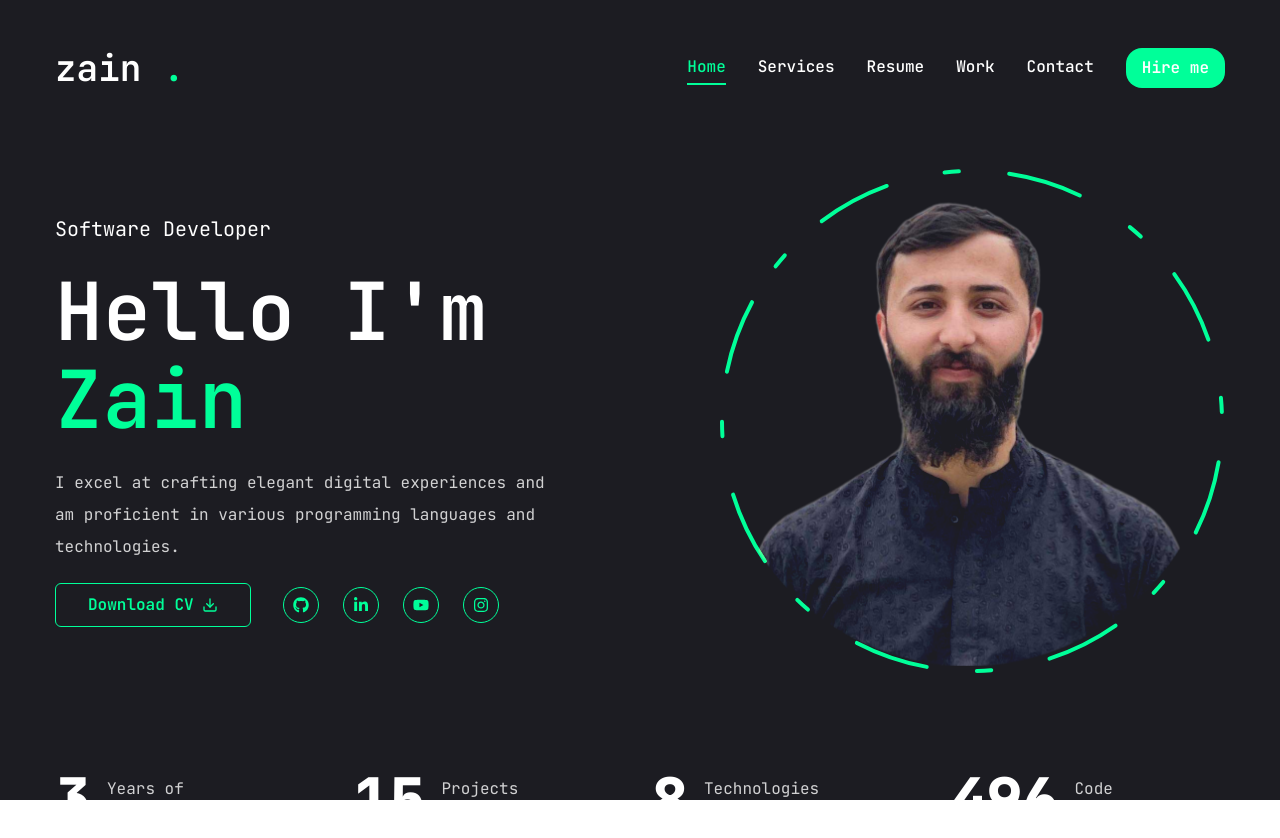
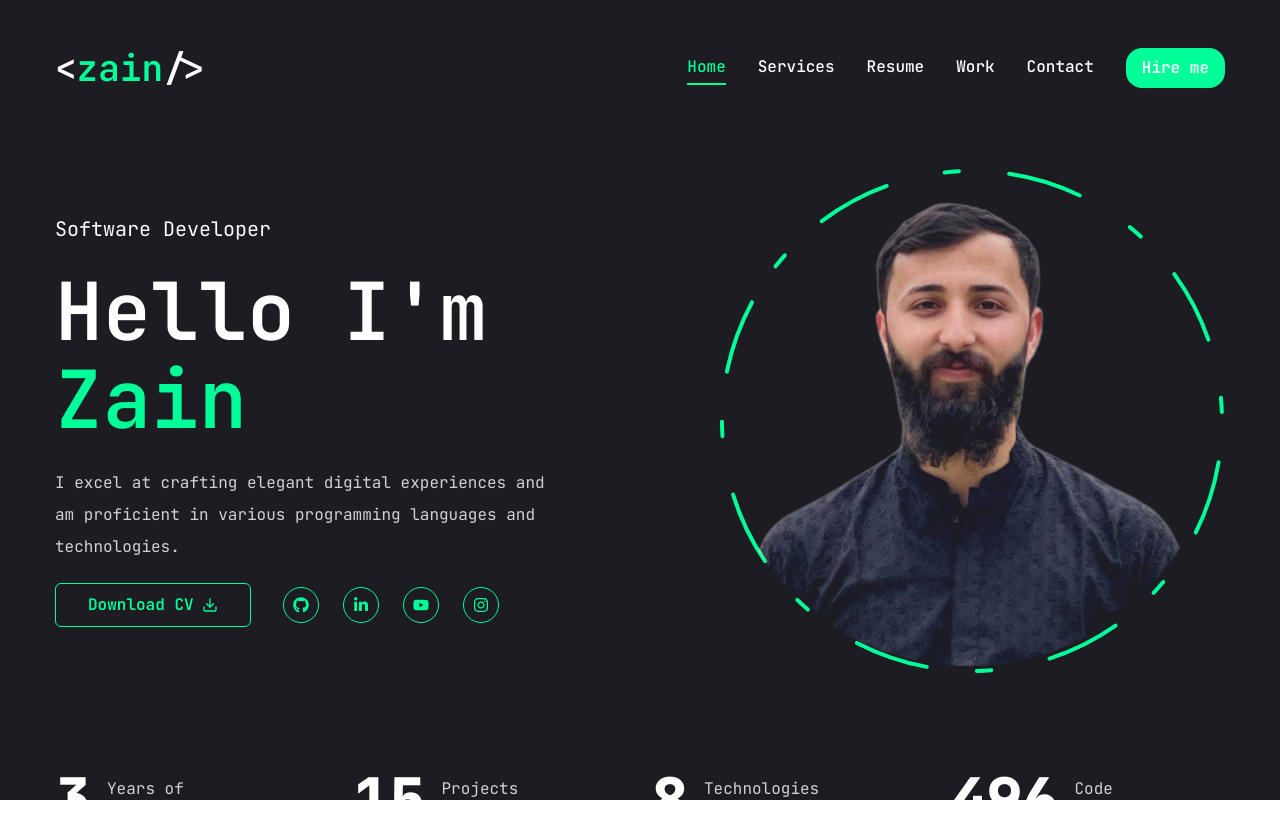
Before and after one commit to code-with-zain-hunzai/Portfolio-Next, a Next.js app: page / in a window 1280 px wide. Built offline with nearby package versions, Linux system fonts and the light colour scheme.

Commit message:
changed the logo text

```diff
--- a/components/Header.jsx
+++ b/components/Header.jsx
@@ -9,7 +9,7 @@ const Header = () => {
             <div className="container mx-auto flex justify-between items-center">
                 <Link href="/">
                     <h1 className="text-4xl font-semibold">
-                        zain <span className="text-accent-DEAFULT">.</span>
+                        &lt;<span className="text-accent-DEAFULT">zain</span>/&gt;
                     </h1>
                 </Link>
                 {/* desktop nav  & hire me button*/}
```
